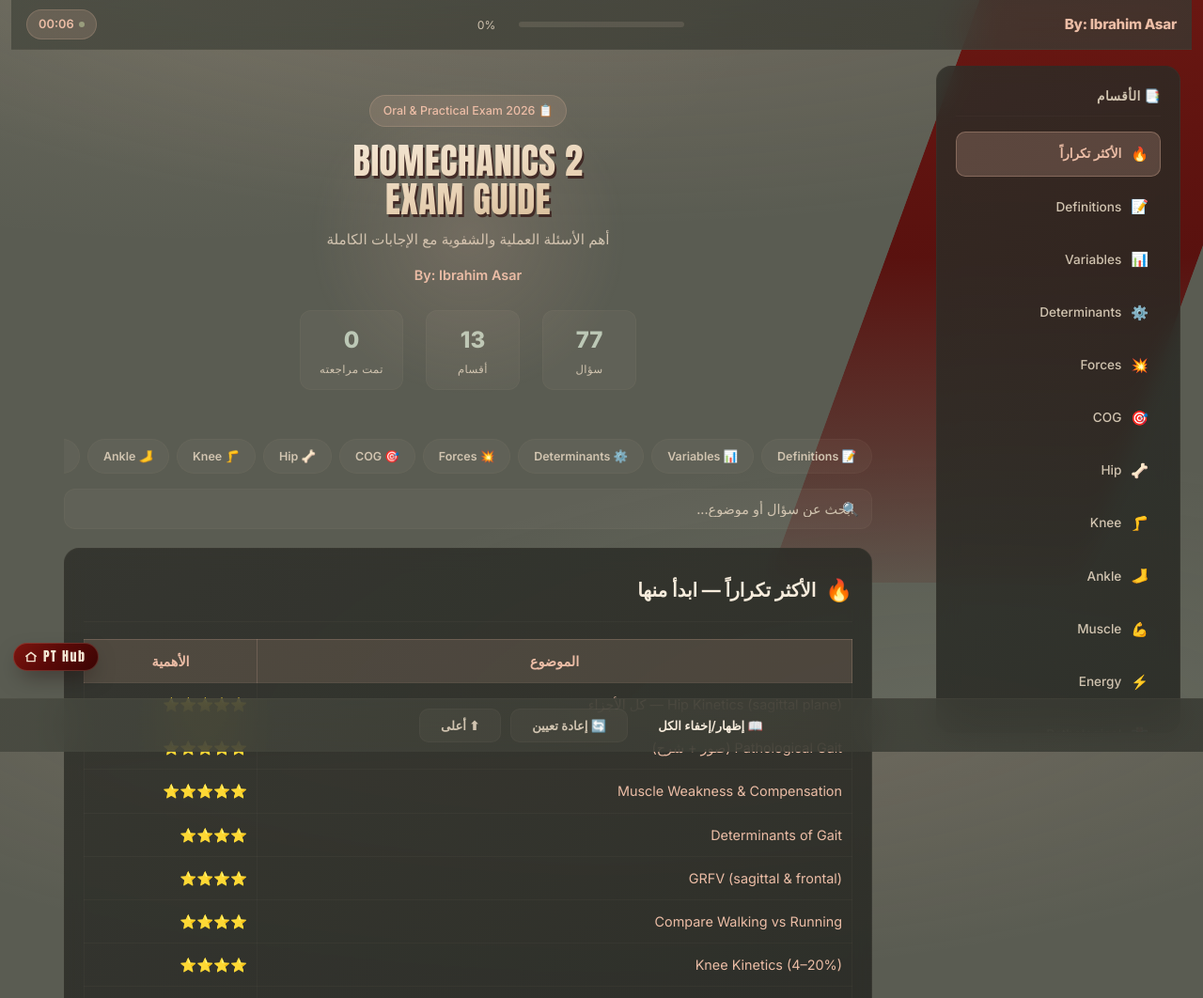
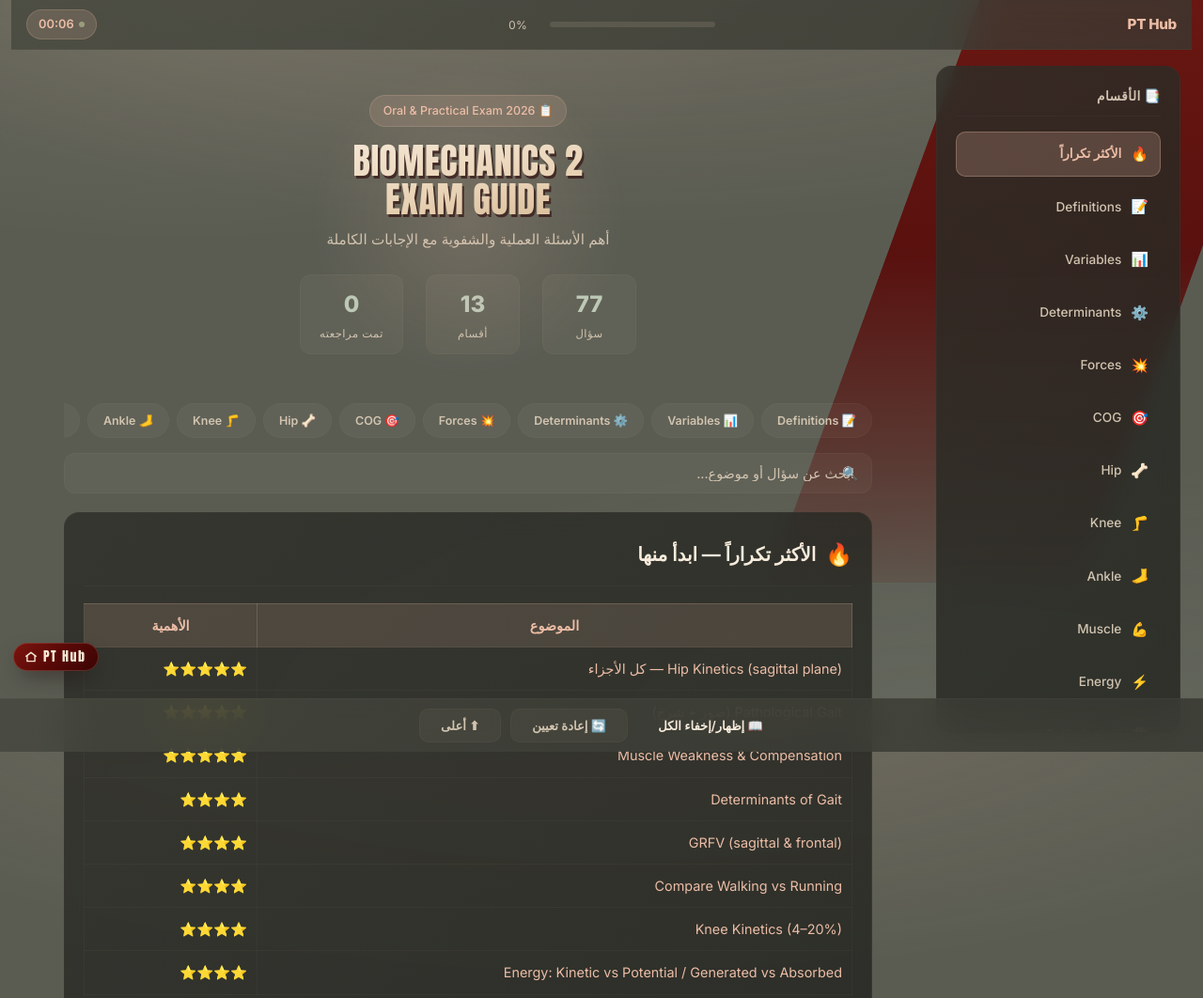
Before and after one commit to FoxPhotography/PT12, a plain HTML site: page year-2/biomechanics/oral.html in a window 1280 px wide. Shown: the top 1062 px of the page at 94% size. Drawn offline with Linux system fonts and the light colour scheme.

```diff
--- a/year-2/biomechanics/oral.html
+++ b/year-2/biomechanics/oral.html
@@ -789,7 +789,7 @@
 <a class="fx-home fx-raised" href="../../index.html" aria-label="PT Hub"><svg viewBox="0 0 24 24" fill="none" stroke="currentColor" stroke-width="2.4" stroke-linecap="round" stroke-linejoin="round"><path d="M3 11l9-7 9 7"/><path d="M5 10v10h14V10"/></svg>PT Hub</a>
     <!-- TOP BAR -->
     <div class="top-bar">
-        <div class="logo">By: Ibrahim Asar</div>
+        <div class="logo">PT Hub</div>
         <div class="progress-wrap">
             <div class="progress-bar">
                 <div class="progress-fill" id="progressFill"></div>
@@ -870,10 +870,6 @@
             <div class="hero-badge">📋 Oral & Practical Exam 2026</div>
             <h1>Biomechanics 2<br>Exam Guide</h1>
             <p class="subtitle">أهم الأسئلة العملية والشفوية مع الإجابات الكاملة</p>
-            <p style="margin-top:10px;"><a href="https://www.tiktok.com/@elfox.ph" target="_blank"
-                    rel="noopener noreferrer"
-                    style="color:var(--accent2); text-decoration:none; font-weight:600; font-size:.9em; transition:color .2s;">By:
-                    Ibrahim Asar</a></p>
             <div class="hero-stats">
                 <div class="hero-stat">
                     <div class="num" id="totalQ">0</div>
```
Also changed, not shown: index.html (+1 -1 lines), tools/generators/immunology/template.html (+0 -1 lines), year-2/muscle-test/dashboard.html (+1 -1 lines), year-3/cvp/midterm.html (+0 -1 lines), year-3/immunology/midterm.html (+0 -1 lines).
